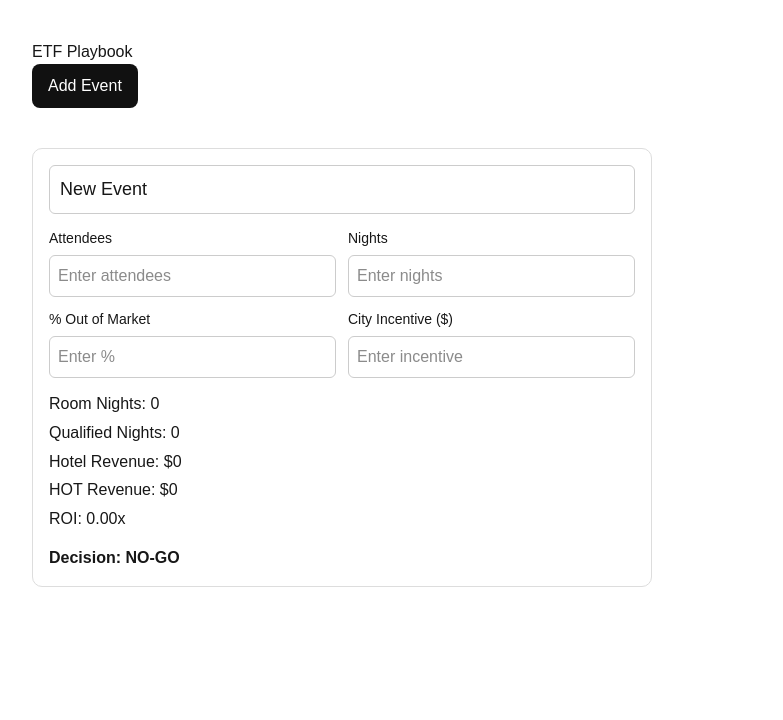
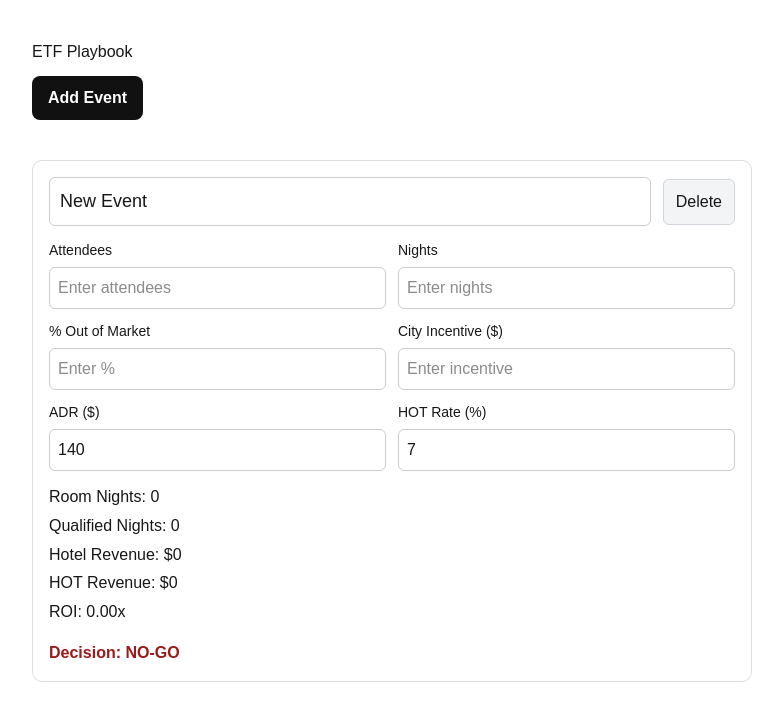
Before and after one commit to aaronwerner12/nextjs-boilerplate, a Next.js app: page / in a window 1280 px wide. Both pictures are taken after a click on the button "Add Event". Shown: the top 720 px of the page, without its empty margins (8-791 px from the left). Built offline with nearby package versions, Linux system fonts and the light colour scheme.

Commit message:
Update ETFPlaybook.jsx

```diff
--- a/app/ETFPlaybook.jsx
+++ b/app/ETFPlaybook.jsx
@@ -13,6 +13,8 @@ export default function ETFPlaybook() {
       nights: "",
       outOfMarket: "",
       incentive: "",
+      adr: "140",
+      hotRate: "7",
     };
 
     setEvents([newEvent, ...events]);
@@ -26,28 +28,39 @@ export default function ETFPlaybook() {
     );
   }
 
+  function deleteEvent(id) {
+    setEvents(events.filter((e) => e.id !== id));
+  }
+
   function calculate(e) {
     const attendees = Number(e.attendees) || 0;
     const nights = Number(e.nights) || 0;
     const outOfMarket = Number(e.outOfMarket) || 0;
     const incentive = Number(e.incentive) || 0;
+    const adr = Number(e.adr) || 0;
+    const hotRate = (Number(e.hotRate) || 0) / 100;
 
     const roomNights = attendees * nights;
     const qualifiedNights = roomNights * (outOfMarket / 100);
-
-    const adr = 140;
     const hotelRevenue = qualifiedNights * adr;
-
-    const hotRate = 0.07;
     const hotRevenue = hotelRevenue * hotRate;
 
     const roi =
       incentive > 0 ? (hotRevenue / incentive).toFixed(2) : "0.00";
 
     let decision = "NO-GO";
-    if (Number(roi) > 3) decision = "STRONG GO";
-    else if (Number(roi) > 2) decision = "GO";
-    else if (Number(roi) > 1) decision = "MAYBE";
+    let decisionColor = "#991b1b";
+
+    if (Number(roi) > 3) {
+      decision = "STRONG GO";
+      decisionColor = "#065f46";
+    } else if (Number(roi) > 2) {
+      decision = "GO";
+      decisionColor = "#166534";
+    } else if (Number(roi) > 1) {
+      decision = "MAYBE";
+      decisionColor = "#92400e";
+    }
 
     return {
       roomNights,
@@ -56,12 +69,13 @@ export default function ETFPlaybook() {
       hotRevenue,
       roi,
       decision,
+      decisionColor,
     };
   }
 
   return (
     <div style={{ padding: "40px", fontFamily: "Arial, sans-serif" }}>
-      <h1>ETF Playbook</h1>
+      <h1 style={{ marginBottom: "12px" }}>ETF Playbook</h1>
 
       <button
         onClick={addEvent}
@@ -73,6 +87,7 @@ export default function ETFPlaybook() {
           borderRadius: "8px",
           cursor: "pointer",
           marginBottom: "20px",
+          fontWeight: "600",
         }}
       >
         Add Event
@@ -93,7 +108,17 @@ export default function ETFPlaybook() {
                   borderRadius: "10px",
                   padding: "16px",
                   marginBottom: "14px",
-                  maxWidth: "620px",
+                  maxWidth: "720px",
+                  background: "#fff",
+                }}
+              >
+                <div
+                  style={{
+                    display: "flex",
+                    justifyContent: "space-between",
+                    gap: "12px",
+                    marginBottom: "14px",
+                    alignItems: "center",
                   }}
                 >
                   <input
@@ -103,7 +128,6 @@ export default function ETFPlaybook() {
                     }
                     style={{
                       width: "100%",
-                    marginBottom: "14px",
                       padding: "10px",
                       fontSize: "18px",
                       border: "1px solid #ccc",
@@ -111,6 +135,21 @@ export default function ETFPlaybook() {
                       boxSizing: "border-box",
                     }}
                   />
+
+                  <button
+                    onClick={() => deleteEvent(event.id)}
+                    style={{
+                      background: "#f3f4f6",
+                      border: "1px solid #d1d5db",
+                      borderRadius: "6px",
+                      padding: "10px 12px",
+                      cursor: "pointer",
+                      whiteSpace: "nowrap",
+                    }}
+                  >
+                    Delete
+                  </button>
+                </div>
 
                 <div
                   style={{
@@ -203,9 +242,51 @@ export default function ETFPlaybook() {
                       }}
                     />
                   </div>
+
+                  <div>
+                    <label style={{ display: "block", marginBottom: "6px", fontSize: "14px" }}>
+                      ADR ($)
+                    </label>
+                    <input
+                      type="number"
+                      placeholder="Enter ADR"
+                      value={event.adr}
+                      onChange={(e) =>
+                        updateEvent(event.id, "adr", e.target.value)
+                      }
+                      style={{
+                        width: "100%",
+                        padding: "8px",
+                        border: "1px solid #ccc",
+                        borderRadius: "6px",
+                        boxSizing: "border-box",
+                      }}
+                    />
                   </div>
 
-                <div style={{ lineHeight: "1.8" }}>
+                  <div>
+                    <label style={{ display: "block", marginBottom: "6px", fontSize: "14px" }}>
+                      HOT Rate (%)
+                    </label>
+                    <input
+                      type="number"
+                      placeholder="Enter HOT %"
+                      value={event.hotRate}
+                      onChange={(e) =>
+                        updateEvent(event.id, "hotRate", e.target.value)
+                      }
+                      style={{
+                        width: "100%",
+                        padding: "8px",
+                        border: "1px solid #ccc",
+                        borderRadius: "6px",
+                        boxSizing: "border-box",
+                      }}
+                    />
+                  </div>
+                </div>
+
+                <div style={{ lineHeight: "1.8", marginTop: "8px" }}>
                   <div>Room Nights: {Math.round(c.roomNights)}</div>
                   <div>Qualified Nights: {Math.round(c.qualifiedNights)}</div>
                   <div>Hotel Revenue: ${Math.round(c.hotelRevenue).toLocaleString()}</div>
@@ -213,7 +294,13 @@ export default function ETFPlaybook() {
                   <div>ROI: {c.roi}x</div>
                 </div>
 
-                <div style={{ marginTop: "12px", fontWeight: "bold" }}>
+                <div
+                  style={{
+                    marginTop: "14px",
+                    fontWeight: "bold",
+                    color: c.decisionColor,
+                  }}
+                >
                   Decision: {c.decision}
                 </div>
               </div>
```
Lines whose indentation alone changed are shown as unchanged.
